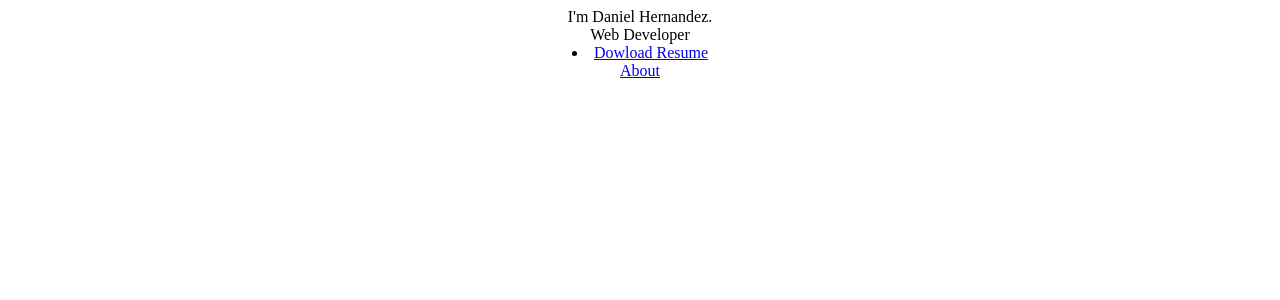
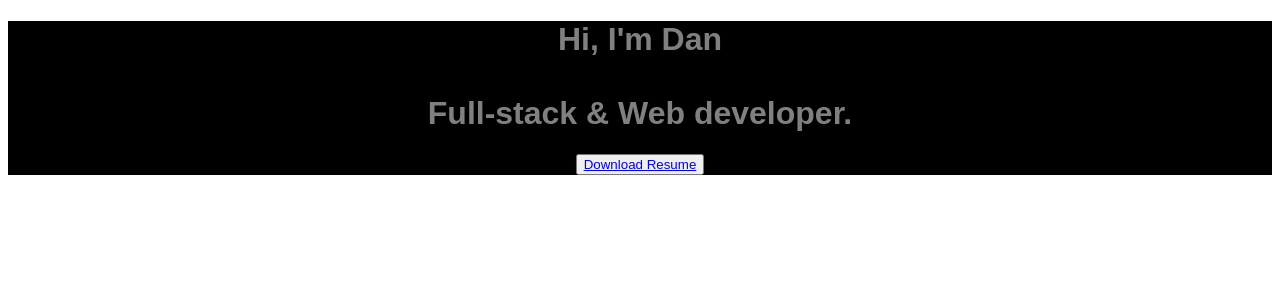
Before and after one commit to dcoderdude/portfolio, a React (Create React App) app: page / in a window 1280 px wide. Shown: the top 300 px of the page. Built offline with nearby package versions, Linux system fonts and the light colour scheme.

Commit message:
add components and modules

```diff
--- a/src/App.css
+++ b/src/App.css
@@ -1,3 +1,3 @@
 .App {
-  text-align: center;
+  display: flexbox;
 }
--- a/src/App.js
+++ b/src/App.js
@@ -1,21 +1,11 @@
 import './App.css';
-import resume from './resume.pdf';
+import About from './components/About';
 
 function App() {
   return (
-    <div className="App">
-      <div id="about">
-         I'm Daniel Hernandez.
-         <br></br>
-         Web Developer
-      </div>
-      <div>
-         <li>
-			<a href={resume} download="Resume.pdf">Dowload Resume</a>
-         </li>
-      </div>
-	  <a href="#about">About</a>
-    </div>
+    <main className="App">
+      <About />
+    </main>
   );
 }
 
--- /dev/null
+++ b/src/components/About.js
@@ -0,0 +1,17 @@
+import styles from '../../src/modules/about.module.css'
+import resume from '../../src/resume.pdf';
+
+export default function About()
+{
+    return (
+        <div className={styles.container}>
+            <h1>
+                <div>Hi, I'm Dan</div>
+                <br />Full-stack & Web developer.
+            </h1>
+            <button>
+                <a href={resume} download="DanHernandez.pdf">Download Resume</a>
+            </button>
+        </div>
+    );
+}
--- /dev/null
+++ b/src/modules/about.module.css
@@ -0,0 +1,9 @@
+.container {
+    display: flexbox;
+    font-size: medium;
+    font-family: sans-serif;
+    background-color: black;
+    color: gray;
+    padding: auto;
+    text-align: center;
+}
```
Also changed, not shown: 1 other file (tests, documents, lock files or other folders).
